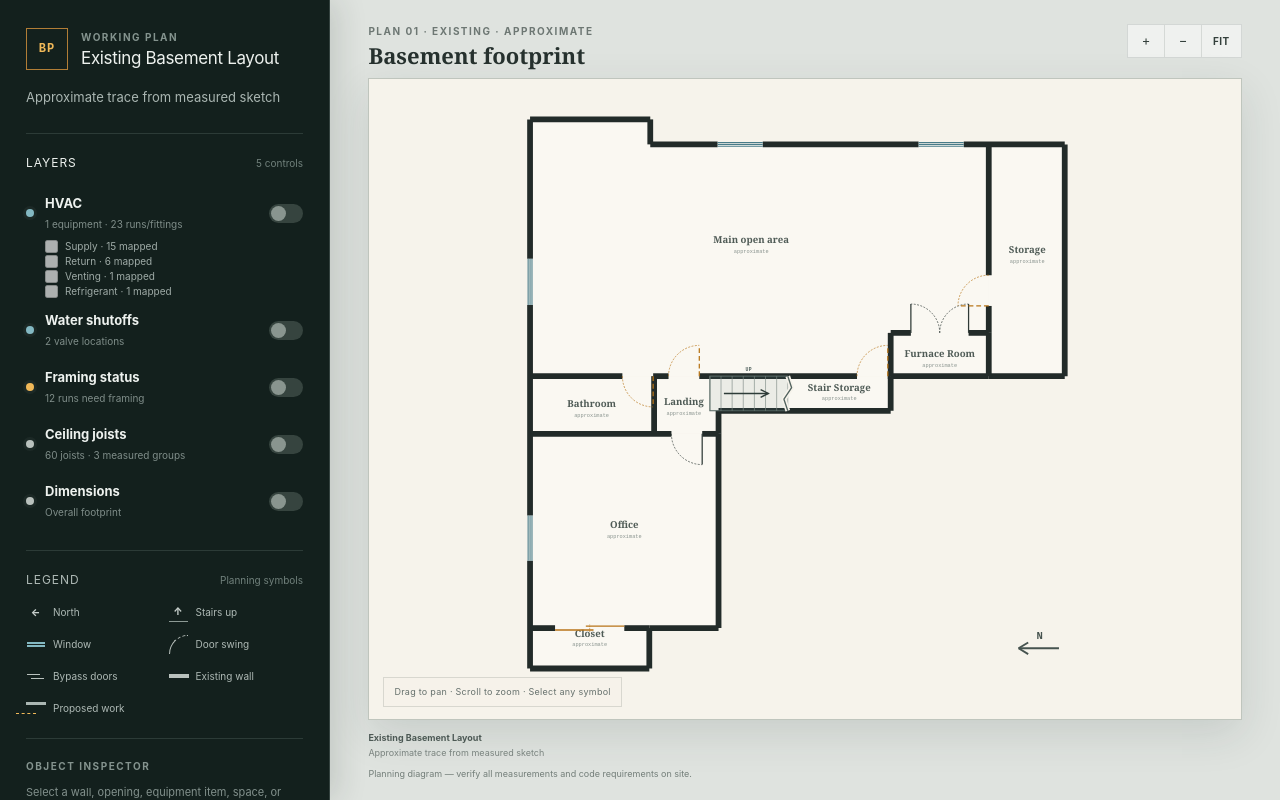
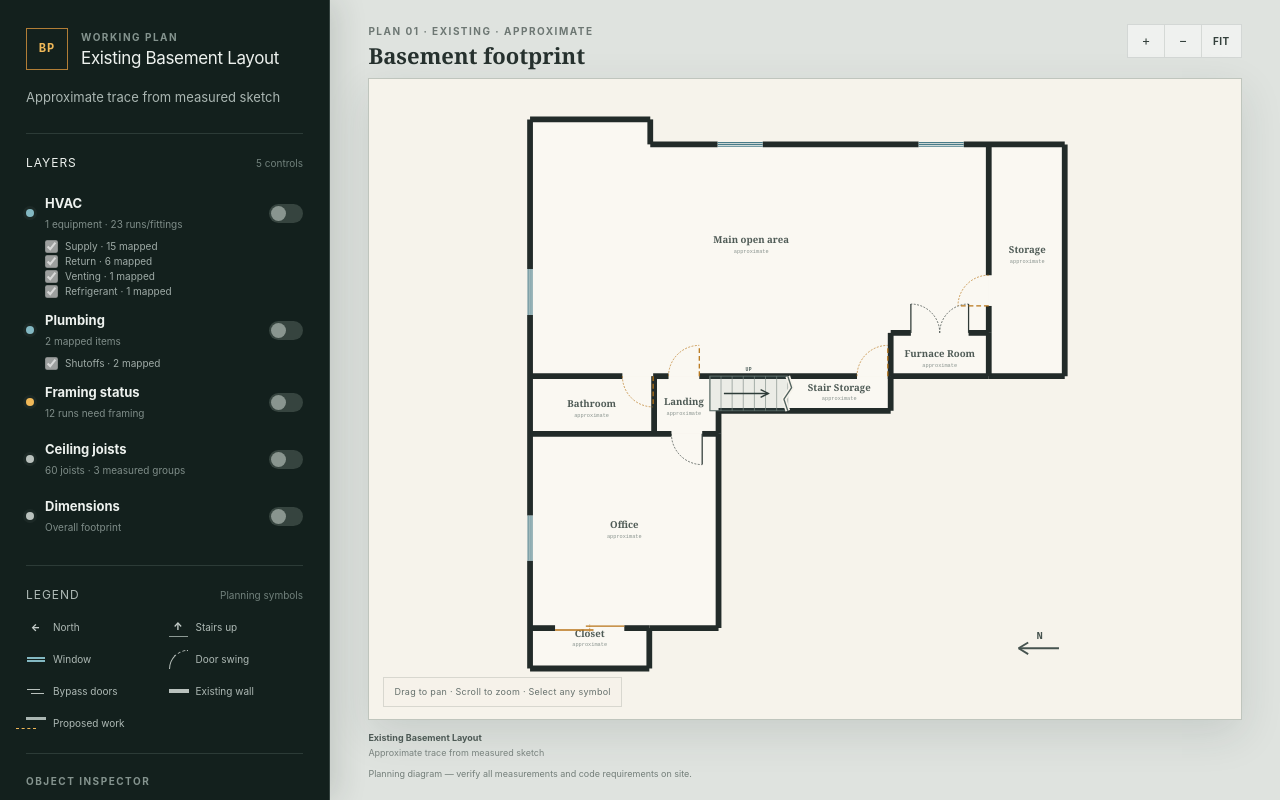
Before and after one commit to kevinbailey25/basement-planning, a Next.js app: page / in a window 1280 px wide. Built offline with nearby package versions, Linux system fonts and the light colour scheme.

Commit message:
Refine layer controls and align north wall window with HVAC trunk

```diff
--- a/app/BasementPlanner.tsx
+++ b/app/BasementPlanner.tsx
@@ -11,7 +11,7 @@ import type { AirflowRole, Dimension, HorizontalHvacDuct, HvacDuct, HvacDuctTran
 import { allPlanItems, validatePlan } from "../lib/plan/validate";
 
 const DEFAULT_VIEW = { x: -42, y: -42, width: 655, height: 665 };
-type ToggleKey = "hvac" | "hvacSupply" | "hvacReturn" | "hvacVenting" | "hvacRefrigerant" | "water" | "framing" | "joists" | "dimensions";
+type ToggleKey = "hvac" | "hvacSupply" | "hvacReturn" | "hvacVenting" | "hvacRefrigerant" | "plumbing" | "plumbingShutoffs" | "framing" | "joists" | "dimensions";
 
 function getWall(wallId: string) {
   return pocPlan.walls.find((item) => item.id === wallId);
@@ -522,7 +522,7 @@ function LayerToggle({ label, detail, checked, onChange, color }: { label: strin
 }
 
 export function BasementPlanner() {
-  const [toggles, setToggles] = useState<Record<ToggleKey, boolean>>({ hvac: false, hvacSupply: false, hvacReturn: false, hvacVenting: false, hvacRefrigerant: false, water: false, framing: false, joists: false, dimensions: false });
+  const [toggles, setToggles] = useState<Record<ToggleKey, boolean>>({ hvac: false, hvacSupply: true, hvacReturn: true, hvacVenting: true, hvacRefrigerant: true, plumbing: false, plumbingShutoffs: true, framing: false, joists: false, dimensions: false });
   const [selectedId, setSelectedId] = useState<string>();
   const [measurementSide, setMeasurementSide] = useState<WallSide>();
   const [view, setView] = useState(DEFAULT_VIEW);
@@ -593,7 +593,8 @@ export function BasementPlanner() {
           <label className="sub-toggle"><input type="checkbox" checked={toggles.hvacReturn} disabled={!toggles.hvac} onChange={() => toggle("hvacReturn")} /> Return · {returnItemCount} mapped</label>
           <label className="sub-toggle"><input type="checkbox" checked={toggles.hvacVenting} disabled={!toggles.hvac} onChange={() => toggle("hvacVenting")} /> Venting · {ventingItemCount} mapped</label>
           <label className="sub-toggle"><input type="checkbox" checked={toggles.hvacRefrigerant} disabled={!toggles.hvac} onChange={() => toggle("hvacRefrigerant")} /> Refrigerant · {pocPlan.hvacRefrigerantLines.length} mapped</label>
-          <LayerToggle label="Water shutoffs" detail={`${pocPlan.waterValves.length} valve locations`} checked={toggles.water} onChange={() => toggle("water")} color="blue" />
+          <LayerToggle label="Plumbing" detail={`${pocPlan.waterValves.length} mapped items`} checked={toggles.plumbing} onChange={() => toggle("plumbing")} color="blue" />
+          <label className="sub-toggle"><input type="checkbox" checked={toggles.plumbingShutoffs} disabled={!toggles.plumbing} onChange={() => toggle("plumbingShutoffs")} /> Shutoffs · {pocPlan.waterValves.length} mapped</label>
           <LayerToggle label="Framing status" detail={`${framingWalls.length} runs need framing`} checked={toggles.framing} onChange={() => toggle("framing")} color="amber" />
           <LayerToggle label="Ceiling joists" detail={`${pocPlan.joists.length} joists · 3 measured groups`} checked={toggles.joists} onChange={() => toggle("joists")} color="slate" />
           <LayerToggle label="Dimensions" detail="Overall footprint" checked={toggles.dimensions} onChange={() => toggle("dimensions")} color="slate" />
@@ -601,7 +602,7 @@ export function BasementPlanner() {
         {toggles.framing && <section className="panel-section"><FramingSummary /></section>}
         <section className="panel-section legend" aria-labelledby="legend-title">
           <div className="section-heading"><h2 id="legend-title">Legend</h2><span>Planning symbols</span></div>
-          <div><i className="legend-north">←</i> North</div><div><i className="legend-stairs">↑</i> Stairs up</div><div><i className="legend-window" /> Window</div><div><i className="legend-door" /> Door swing</div><div><i className="legend-sliding-door" /> Bypass doors</div>{toggles.hvac && <div><i className="legend-hvac-equipment">F</i> HVAC equipment</div>}{toggles.hvac && toggles.hvacSupply && <div><i className="legend-supply-duct" /> Supply duct</div>}{toggles.hvac && toggles.hvacReturn && <div><i className="legend-return-duct" /> Return duct</div>}{toggles.hvac && toggles.hvacReturn && <div><i className="legend-panned-return" /> Panned joist return</div>}{toggles.hvac && toggles.hvacVenting && <div><i className="legend-exhaust-duct" /> HVAC vent</div>}{toggles.hvac && toggles.hvacRefrigerant && <div><i className="legend-refrigerant-line" /> Refrigerant</div>}{toggles.joists && <div><i className="legend-joist" /> Ceiling joist</div>}{toggles.water && <div><i className="legend-water-valve">×</i> Water shutoff</div>}<div><i className="legend-existing" /> Existing wall</div><div><i className="legend-proposed" /> Proposed work</div>{toggles.framing && <><div><i className="legend-framed" /> Already framed</div><div><i className="legend-needs-framing" /> Needs framing</div></>}
+          <div><i className="legend-north">←</i> North</div><div><i className="legend-stairs">↑</i> Stairs up</div><div><i className="legend-window" /> Window</div><div><i className="legend-door" /> Door swing</div><div><i className="legend-sliding-door" /> Bypass doors</div>{toggles.hvac && <div><i className="legend-hvac-equipment">F</i> HVAC equipment</div>}{toggles.hvac && toggles.hvacSupply && <div><i className="legend-supply-duct" /> Supply duct</div>}{toggles.hvac && toggles.hvacReturn && <div><i className="legend-return-duct" /> Return duct</div>}{toggles.hvac && toggles.hvacReturn && <div><i className="legend-panned-return" /> Panned joist return</div>}{toggles.hvac && toggles.hvacVenting && <div><i className="legend-exhaust-duct" /> HVAC vent</div>}{toggles.hvac && toggles.hvacRefrigerant && <div><i className="legend-refrigerant-line" /> Refrigerant</div>}{toggles.joists && <div><i className="legend-joist" /> Ceiling joist</div>}{toggles.plumbing && toggles.plumbingShutoffs && <div><i className="legend-water-valve">×</i> Water shutoff</div>}<div><i className="legend-existing" /> Existing wall</div><div><i className="legend-proposed" /> Proposed work</div>{toggles.framing && <><div><i className="legend-framed" /> Already framed</div><div><i className="legend-needs-framing" /> Needs framing</div></>}
         </section>
         <section className="panel-section inspector" aria-live="polite"><Inspector item={selected} openingMeasurement={selectedOpeningMeasurement} onMeasurementSideChange={setMeasurementSide} /></section>
         <div className="panel-footer"><button type="button" onClick={() => window.print()} className="print-button">Print current view</button><p>{pocPlan.warning}</p></div>
@@ -636,16 +637,16 @@ export function BasementPlanner() {
             {pocPlan.windows.map((item) => { const wall = getWall(item.wallId)!; const start = pointAlong(wall.from, wall.to, item.offset); const end = pointAlong(wall.from, wall.to, item.offset + item.width); const normal = unitNormal(wall.from, wall.to, wall.interiorSide); return <g key={item.id} data-selectable className={`window-symbol ${selectedOpeningIds.has(item.id) ? "selected" : ""}`} onClick={(event) => { event.stopPropagation(); selectItem(item.id); }}><line x1={add(start, normal, -2)[0]} y1={add(start, normal, -2)[1]} x2={add(end, normal, -2)[0]} y2={add(end, normal, -2)[1]} /><line x1={add(start, normal, 2)[0]} y1={add(start, normal, 2)[1]} x2={add(end, normal, 2)[0]} y2={add(end, normal, 2)[1]} /><line x1={start[0]} y1={start[1]} x2={end[0]} y2={end[1]} /></g>; })}
             {pocPlan.doors.map((item) => { const wall = getWall(item.wallId)!; const start = pointAlong(wall.from, wall.to, item.offset); const end = pointAlong(wall.from, wall.to, item.offset + item.width); const hinge = item.hinge === "start" ? start : end; const closed = item.hinge === "start" ? end : start; let normal = unitNormal(wall.from, wall.to, wall.interiorSide); if (item.swing === "outward") normal = [-normal[0], -normal[1]]; const open = add(hinge, normal, item.width); const cross = (closed[0] - hinge[0]) * (open[1] - hinge[1]) - (closed[1] - hinge[1]) * (open[0] - hinge[0]); return <g key={item.id} data-selectable className={`door-symbol ${item.status} ${selectedOpeningIds.has(item.id) ? "selected" : ""}`} onClick={(event) => { event.stopPropagation(); selectItem(item.id); }}><line className="door-hit" x1={start[0]} y1={start[1]} x2={end[0]} y2={end[1]} /><line className="door-leaf" x1={hinge[0]} y1={hinge[1]} x2={open[0]} y2={open[1]} /><path className="door-swing" d={`M ${closed[0]} ${closed[1]} A ${item.width} ${item.width} 0 0 ${cross > 0 ? 1 : 0} ${open[0]} ${open[1]}`} /></g>; })}
             {pocPlan.slidingDoors.map((item) => { const wall = getWall(item.wallId)!; const start = pointAlong(wall.from, wall.to, item.offset); const end = pointAlong(wall.from, wall.to, item.offset + item.width); const midpoint = pointAlong(wall.from, wall.to, item.offset + item.width / 2); const normal = unitNormal(wall.from, wall.to, wall.interiorSide); const overlap = 4; const firstEnd = pointAlong(wall.from, wall.to, item.offset + item.width / 2 + overlap); const secondStart = pointAlong(wall.from, wall.to, item.offset + item.width / 2 - overlap); return <g key={item.id} data-selectable aria-label={item.label} className={`sliding-door-symbol ${item.status} ${selectedOpeningIds.has(item.id) ? "selected" : ""}`} onClick={(event) => { event.stopPropagation(); selectItem(item.id); }}><line className="sliding-door-hit" x1={start[0]} y1={start[1]} x2={end[0]} y2={end[1]} /><line className="sliding-door-panel" x1={add(start, normal, 2)[0]} y1={add(start, normal, 2)[1]} x2={add(firstEnd, normal, 2)[0]} y2={add(firstEnd, normal, 2)[1]} /><line className="sliding-door-panel" x1={add(secondStart, normal, -2)[0]} y1={add(secondStart, normal, -2)[1]} x2={add(end, normal, -2)[0]} y2={add(end, normal, -2)[1]} /><line className="sliding-door-center" x1={add(midpoint, normal, -4)[0]} y1={add(midpoint, normal, -4)[1]} x2={add(midpoint, normal, 4)[0]} y2={add(midpoint, normal, 4)[1]} /></g>; })}
-            {toggles.water && <g className="water-layer">{pocPlan.waterValves.map((item) => <WaterValveMark key={item.id} item={item} selected={selectedId === item.id} onSelect={() => selectItem(item.id)} />)}</g>}
+            {toggles.plumbing && toggles.plumbingShutoffs && <g className="plumbing-layer">{pocPlan.waterValves.map((item) => <WaterValveMark key={item.id} item={item} selected={selectedId === item.id} onSelect={() => selectItem(item.id)} />)}</g>}
             {pocPlan.stairs.map((item) => <StairMark key={item.id} item={item} selected={item.id === selectedId} onSelect={() => selectItem(item.id)} />)}
             {toggles.framing && framingWalls.map((wall) => <FramingDimensionMark key={`framing-${wall.id}`} wall={wall} onSelect={() => selectItem(wall.id)} />)}
             {toggles.dimensions && pocPlan.dimensions.map((item) => <DimensionMark key={item.id} item={item} onSelect={() => selectItem(item.id)} />)}
             {selectedOpeningMeasurement && <OpeningMeasurementMarks measurement={selectedOpeningMeasurement} />}
-            {toggles.water && selected?.kind === "water-valve" && <WaterValveDimensionMark item={selected} />}
+            {toggles.plumbing && toggles.plumbingShutoffs && selected?.kind === "water-valve" && <WaterValveDimensionMark item={selected} />}
           </svg>
           <div className="plan-hint print-hide">Drag to pan · Scroll to zoom · Select any symbol</div>
         </div>
-        <footer className="drawing-footer"><div><strong>{pocPlan.title}</strong><span>{pocPlan.subtitle}</span></div><div className="print-legend"><span>← North</span><span>↑ Stairs up</span><span>═ Window</span><span>◜ Door swing</span><span>⇆ Bypass doors</span>{toggles.hvac && <span>▣ HVAC equipment</span>}{toggles.hvac && toggles.hvacSupply && <span>▭ Supply duct</span>}{toggles.hvac && toggles.hvacReturn && <span>▭ Return duct</span>}{toggles.hvac && toggles.hvacReturn && <span>▧ Panned return</span>}{toggles.joists && <span>│ Ceiling joist</span>}{toggles.water && <span>⊗ Water shutoff</span>}<span>┄ Proposed work</span>{toggles.framing && <><span>━ Framed</span><span>┅ Needs framing</span></>}</div>{toggles.framing && <div className="print-framing-summary"><FramingSummary compact /></div>}<p>{pocPlan.warning}</p></footer>
+        <footer className="drawing-footer"><div><strong>{pocPlan.title}</strong><span>{pocPlan.subtitle}</span></div><div className="print-legend"><span>← North</span><span>↑ Stairs up</span><span>═ Window</span><span>◜ Door swing</span><span>⇆ Bypass doors</span>{toggles.hvac && <span>▣ HVAC equipment</span>}{toggles.hvac && toggles.hvacSupply && <span>▭ Supply duct</span>}{toggles.hvac && toggles.hvacReturn && <span>▭ Return duct</span>}{toggles.hvac && toggles.hvacReturn && <span>▧ Panned return</span>}{toggles.joists && <span>│ Ceiling joist</span>}{toggles.plumbing && toggles.plumbingShutoffs && <span>⊗ Water shutoff</span>}<span>┄ Proposed work</span>{toggles.framing && <><span>━ Framed</span><span>┅ Needs framing</span></>}</div>{toggles.framing && <div className="print-framing-summary"><FramingSummary compact /></div>}<p>{pocPlan.warning}</p></footer>
         {issues.length > 0 && <div className="validation-error" role="alert">Plan data has {issues.length} validation issue{issues.length === 1 ? "" : "s"}.</div>}
       </section>
     </main>
--- a/lib/plan/poc-plan.ts
+++ b/lib/plan/poc-plan.ts
@@ -203,7 +203,7 @@ export const pocPlan = {
   windows: [
     windowOpening({ id: "east-wall-window-north", label: "East wall window — north", wallId: "east-exterior-wall", offset: 70, width: 47, note: "Measured frame width and offset from the northeast jog.", ...existing }),
     windowOpening({ id: "east-wall-window-south", label: "East wall window — south", wallId: "east-exterior-wall", offset: 279, width: 47, note: "Measured frame width and offset from the northeast jog.", ...existing }),
-    windowOpening({ id: "north-wall-window-east", label: "North wall window — east", wallId: "north-exterior-wall", offset: 378, width: 48, note: "Width and offset scaled from the sketch.", ...existing }),
+    windowOpening({ id: "north-wall-window-east", label: "North wall window — east", wallId: "north-exterior-wall", offset: 367.5, width: 48, note: "Approximate 48-inch width. Moved west from the original sketch trace so the opening overlaps the plan footprint of main-supply-ceiling-trunk-20 by approximately 4 inches.", ...existing }),
     windowOpening({ id: "north-wall-office-window", label: "North wall office window", wallId: "north-exterior-wall", offset: 112, width: 47, note: "Placed approximately 112 inches east of the office-west-wall junction.", ...existing }),
   ],
   lights: [
```
Also changed, not shown: 3 other files (tests, documents, lock files or other folders).
